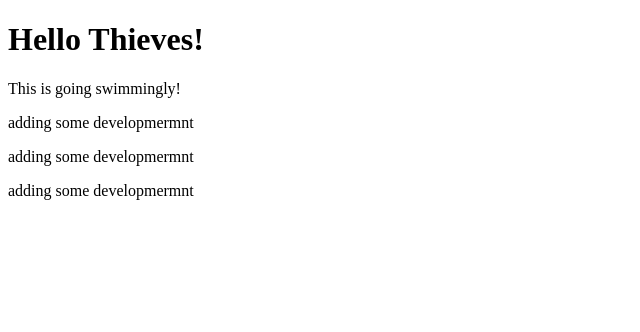
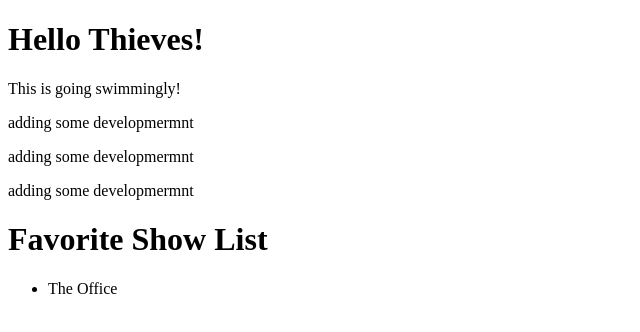
Before and after one commit to MitchellZH/inclass-work, a plain HTML site: page index.html in a window 1280 px wide. Shown: the whole page, without its empty margins (0-640 px from the left). Drawn offline with Linux system fonts and the light colour scheme.

Commit message:
Added shows list

```diff
--- a/index.html
+++ b/index.html
@@ -13,5 +13,9 @@
   <p>adding some developmermnt</p>
   <p>adding some developmermnt</p>
   <p>adding some developmermnt</p>
+  <h1>Favorite Show List</h1>
+  <ul>
+    <li>The Office</li>
+  </ul>
 </body>
 </html>
```
